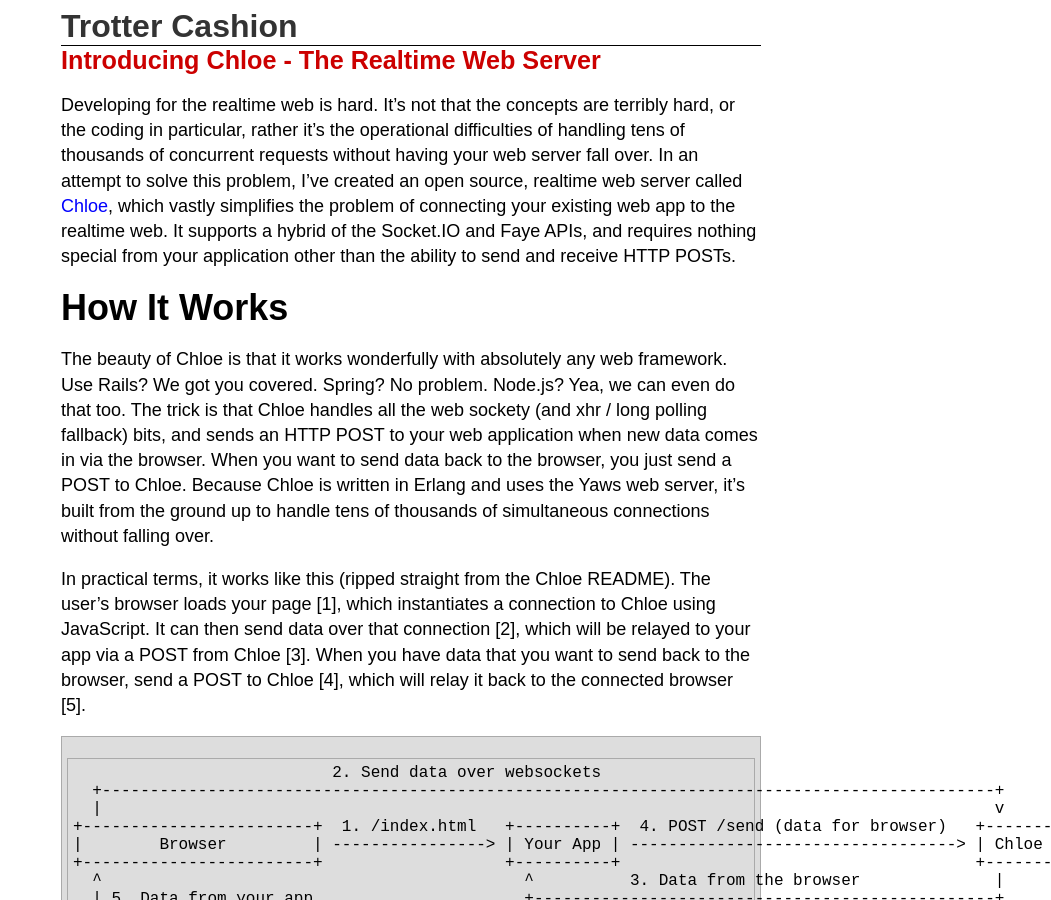
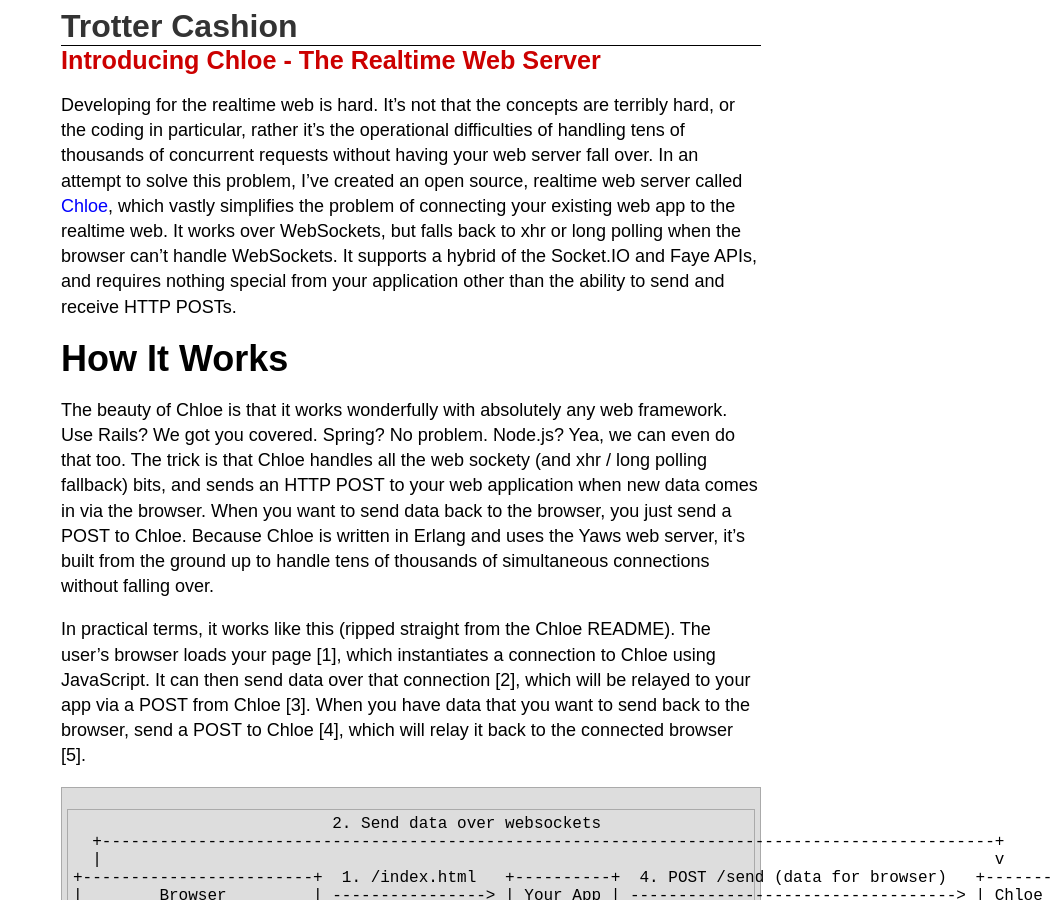
Before and after one commit to trotter/trotter.github.com, a Jekyll site: the page built from _posts/2011-06-13-introducing-chloe.markdown, in a window 1280 px wide and 900 px high. Shown: the whole window, without its empty margins (229-1280 px from the left). Built offline with Jekyll 4.4.1, drawn with Linux system fonts in a browser that asks for light colours; comment, search, counter and statistics services are not loaded.

Commit message:
Make it clear it's websockets

```diff
--- a/_posts/2011-06-13-introducing-chloe.markdown
+++ b/_posts/2011-06-13-introducing-chloe.markdown
@@ -10,9 +10,11 @@
 terribly hard, or the coding in particular, rather it's the operational
 difficulties of handling tens of thousands of concurrent requests without
 having your web server fall over. In an attempt to solve this problem, I've
-created an open source, realtime web server called [Chloe](https://github.com/mashion/chloe), which
-vastly simplifies the problem of connecting your existing web app to the
-realtime web. It supports a hybrid of the Socket.IO and Faye APIs, and requires
+created an open source, realtime web server called
+[Chloe](https://github.com/mashion/chloe), which vastly simplifies the problem
+of connecting your existing web app to the realtime web. It works over
+WebSockets, but falls back to xhr or long polling when the browser can't handle
+WebSockets.  It supports a hybrid of the Socket.IO and Faye APIs, and requires
 nothing special from your application other than the ability to send and
 receive HTTP POSTs.
 
```
